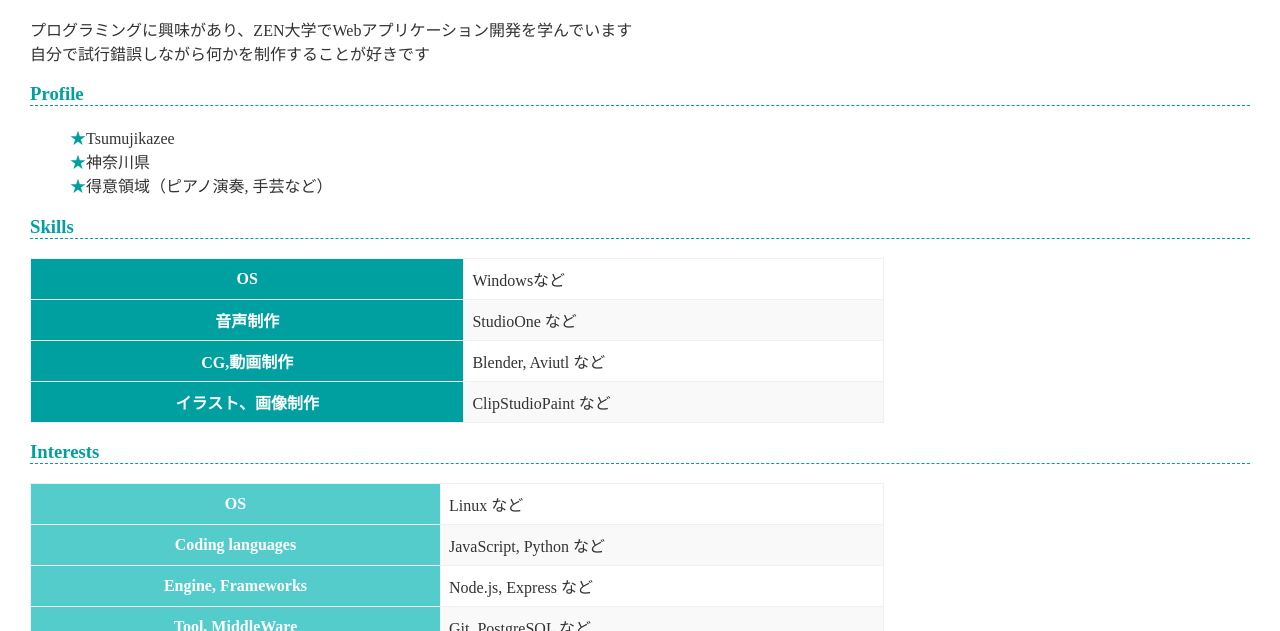
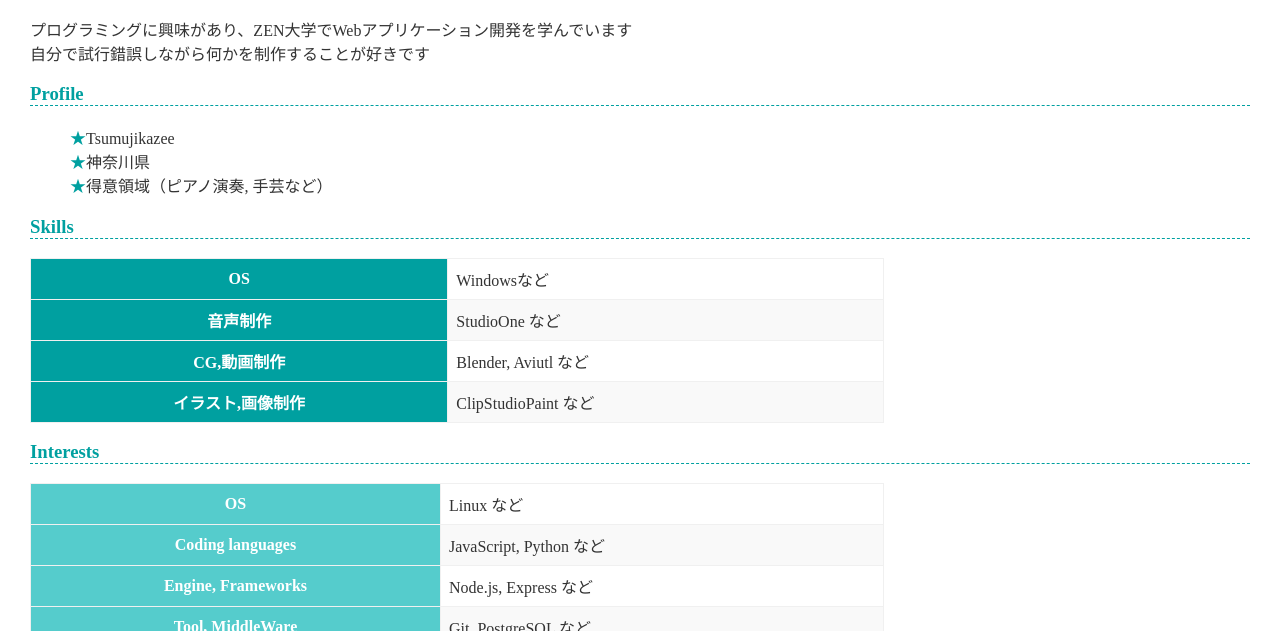
Before and after one commit to Tsumujikazee/Tsumujikazee.github.io, a plain HTML site: page index.html in a window 1280 px wide. Shown: the part 469-1100 px from the top of the page. Drawn offline with Linux system fonts and the light colour scheme.

Commit message:
表現の小さな修正

```diff
--- a/index.html
+++ b/index.html
@@ -38,7 +38,7 @@
         <td>Blender, Aviutl など</td>
       </tr>
       <tr>
-        <th>イラスト、画像制作</th>
+        <th>イラスト,画像制作</th>
         <td>ClipStudioPaint など</td>
       </tr>
     </table>
```
